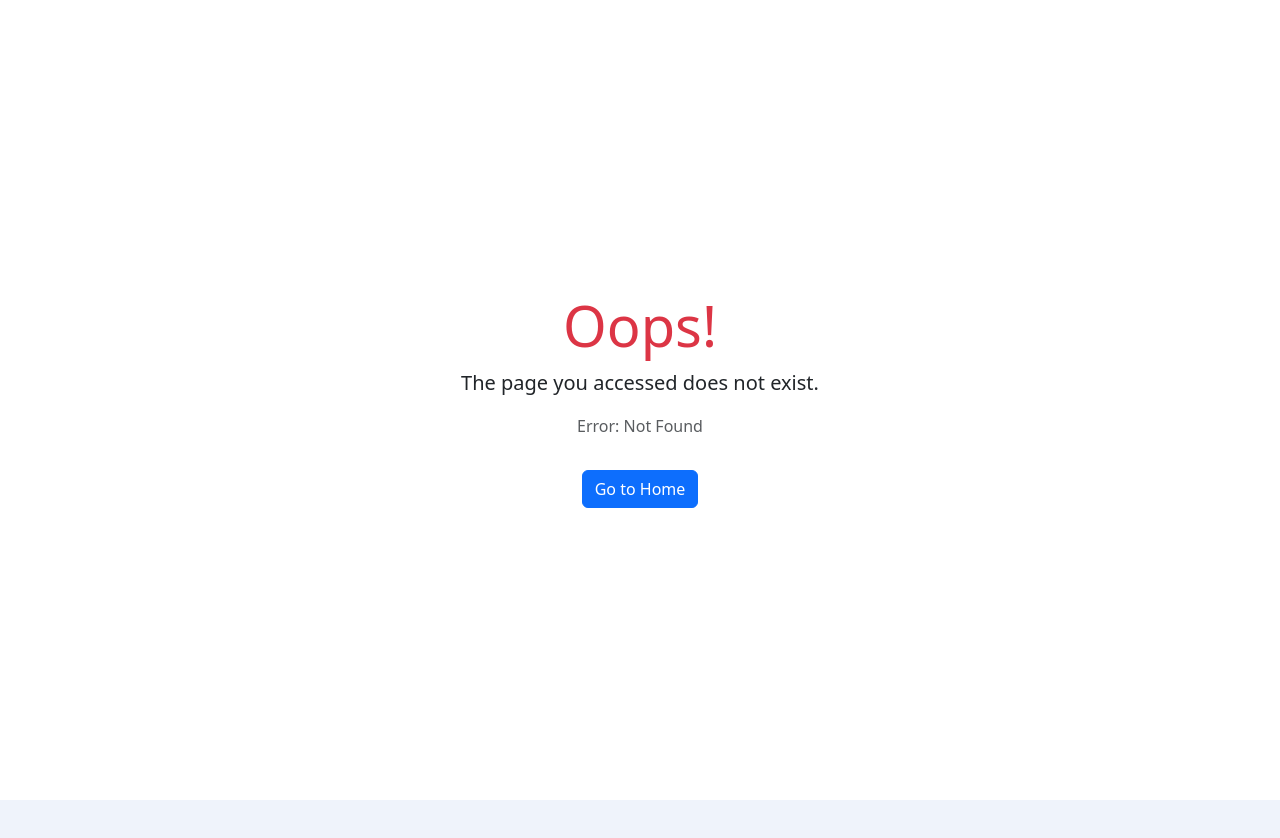
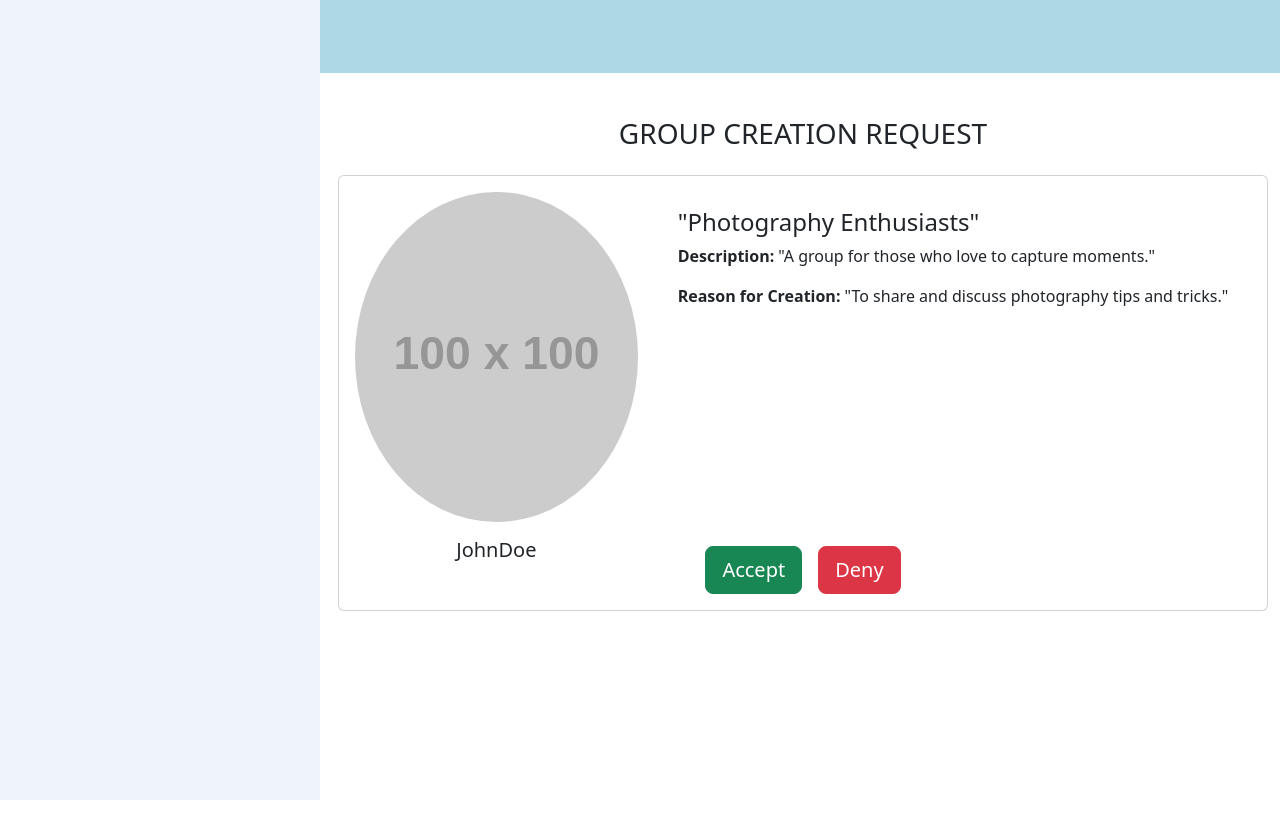
Before and after one commit to Cecil-B-Liv/fsDev, a React (Vite) app in the folder frontend/: page /SiteAdmin/Details in a window 1280 px wide. Before the commit this address had no page. Shown: the top 838 px of the page. Before the commit the page ends 800 px from the top, so only its background shows below. Built offline with nearby package versions, Linux system fonts and the light colour scheme.

Commit message:
finish site admin page

```diff
--- a/frontend/src/components/commentComponent.jsx
+++ b/frontend/src/components/commentComponent.jsx
@@ -4,7 +4,7 @@ import Row from "react-bootstrap/Row";
 import Col from "react-bootstrap/Col";
 import Image from "react-bootstrap/Image";
 import "../styles/commentComponent.css";
-import 'bootstrap-icons/font/bootstrap-icons.css';
+// import 'bootstrap-icons/font/bootstrap-icons.css';
 
 const CommentComponent = ({ username, content, likes, avatar }) => {
   return (
--- a/frontend/src/components/groupCreateRequestCard.jsx
+++ b/frontend/src/components/groupCreateRequestCard.jsx
@@ -1,21 +1,25 @@
 import { Card } from "react-bootstrap";
 import {Container} from "react-bootstrap";
 import {Button} from "react-bootstrap";
+import {Image} from "react-bootstrap";
+import { Link } from "react-router-dom";
 export default function GroupCreateRequestCard({username, imageSrc, groupName }){
     return (
         <Container>
           <div className="card-container">
             <Card className="profile-card bg-light">
               <Card.Body className="d-flex align-items-center">
-                <Image src={imageSrc} roundedCircle width={50} height={50} />
+                <Image src="https://placehold.co/50x50" roundedCircle width={50} height={50} />
                 <div className="profile-info ms-3">
                   <Card.Title as="h5" className="mb-1">
                     {username}
                   </Card.Title>
-                  <Card.Text className="text-muted mb-0">{groupName}</Card.Text>
+                  <Card.Text className="text-muted mb-0"> Request to create: "{groupName}" Group</Card.Text>
                 </div>
                 <div className="profile-actions ms-auto">
-                  <Button variant="primary">Details</Button>
+                  <Link to="/SiteAdmin/Details">
+                    <Button variant="primary">Details</Button>
+                  </Link>
                 </div>
               </Card.Body>
             </Card>
--- /dev/null
+++ b/frontend/src/components/groupCreateRequestDetails.jsx
@@ -0,0 +1,59 @@
+import Container from "react-bootstrap/Container";
+import Row from "react-bootstrap/Row";
+import Col from "react-bootstrap/Col";
+import Card from "react-bootstrap/Card";
+import Button from "react-bootstrap/Button";
+import Image from "react-bootstrap/Image";
+
+
+//future parameter
+//{username, groupName, groupDescription, avatarSrc, creationReason}
+
+export default function GroupCreateRequestDetails() {
+    // {
+    //     const username = "JohnDoe"
+    //     const groupName = "Photography Enthusiasts"
+    //     const groupDescription = "A group for those who love to capture moments."
+    //     const avatarSrc = "https://placehold.co/100x100"
+    //     const creationReason = "To share and discuss photography tips and tricks."
+    // }
+
+
+
+    return (
+    <Container className="admin-group-request-container">
+      <h3 className="text-center my-4">GROUP CREATION REQUEST</h3>
+
+      <Card className="p-3">
+        <Row>
+          <Col md={4} className="text-center">
+            <Image src="https://placehold.co/100x100" roundedCircle className="avatar-image" />
+            <h5 className="mt-3">JohnDoe</h5>
+          </Col>
+          <Col md={8}>
+            <Card.Body>
+              <Card.Title as="h4">"Photography Enthusiasts"</Card.Title>
+              <Card.Text>
+                <strong>Description:</strong> "A group for those who love to capture moments."
+              </Card.Text>
+              <Card.Text>
+                <strong>Reason for Creation:</strong> "To share and discuss photography tips and tricks."
+              </Card.Text>
+            </Card.Body>
+          </Col>
+        </Row>
+
+        <Row className="mt-4">
+          <Col className="d-flex justify-content-center">
+            <Button variant="success" size="lg" className="mx-2">
+              Accept
+            </Button>
+            <Button variant="danger" size="lg" className="mx-2">
+              Deny
+            </Button>
+          </Col>
+        </Row>
+      </Card>
+    </Container>
+  );
+}
--- a/frontend/src/main.jsx
+++ b/frontend/src/main.jsx
@@ -14,6 +14,7 @@ import GroupWall from "./components/groupWallComponent";
 import FriendRequest from "./components/friendRequestCardComponent";
 import SiteAdmin from "./pages/SiteAdminpage";
 import GroupCreateRequestList from "./components/groupCreateRequestList";
+import GroupCreateRequestDetails from "./components/groupCreateRequestDetails";
 
 // Data test add by NA
 const groups = [
@@ -48,6 +49,14 @@ const groups = [
     groupDescription: "Description 2",
   },
 ];
+const groupRequestTest =
+  {
+    username: "JohnDoe",
+    groupName: "Photography Enthusiasts",
+    groupDescription: "A group for those who love to capture moments.",
+    avatarSrc: "https://placehold.co/100x100",
+    creationReason: "To share and discuss photography tips and tricks.",
+  }
 
 const router = createBrowserRouter([
   {
@@ -111,6 +120,10 @@ const router = createBrowserRouter([
       {
         path: "Requests",
         element: <GroupCreateRequestList/>
+      },
+      {
+        path: ":RequestID",
+        element: <GroupCreateRequestDetails/>
       }
     ]
   }
```
